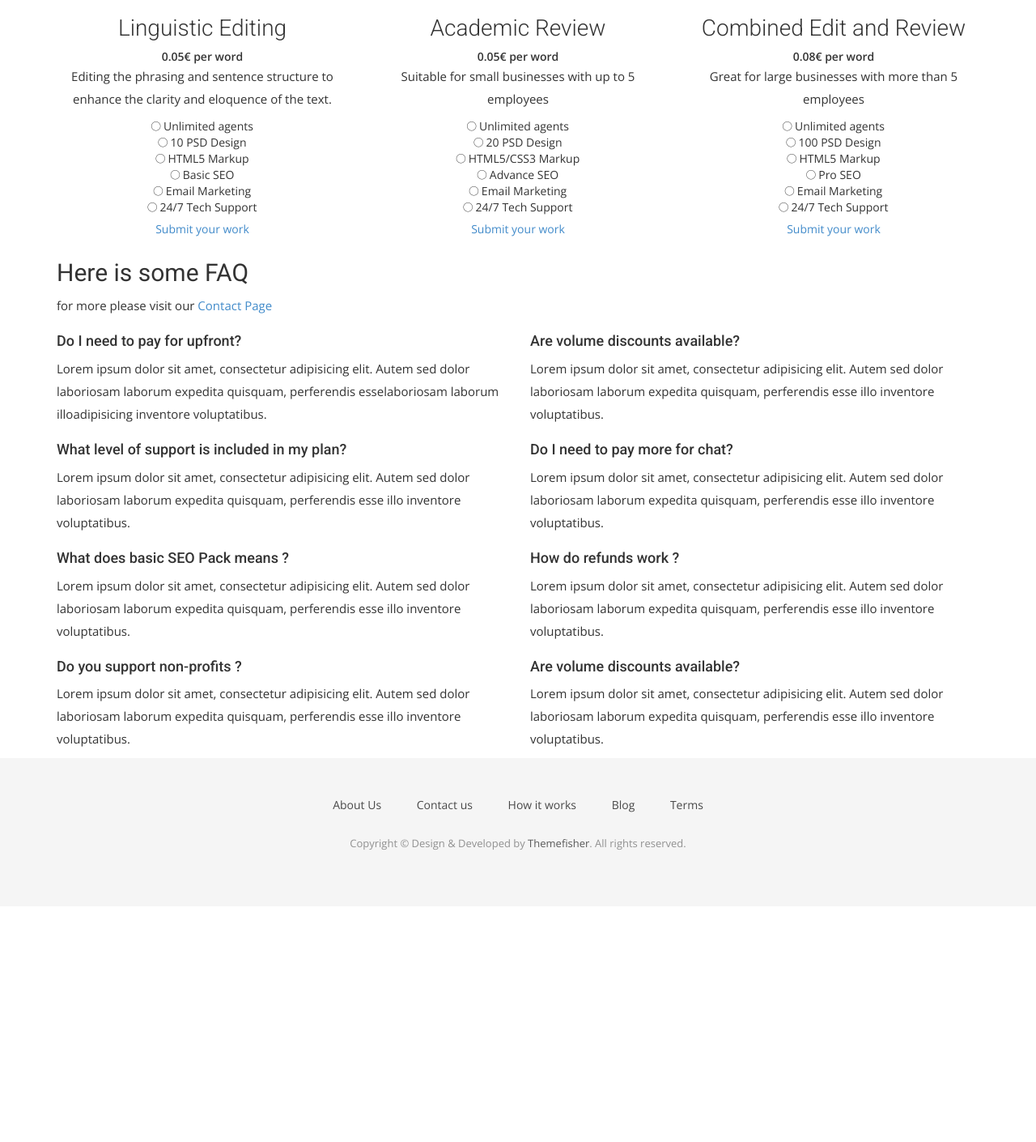
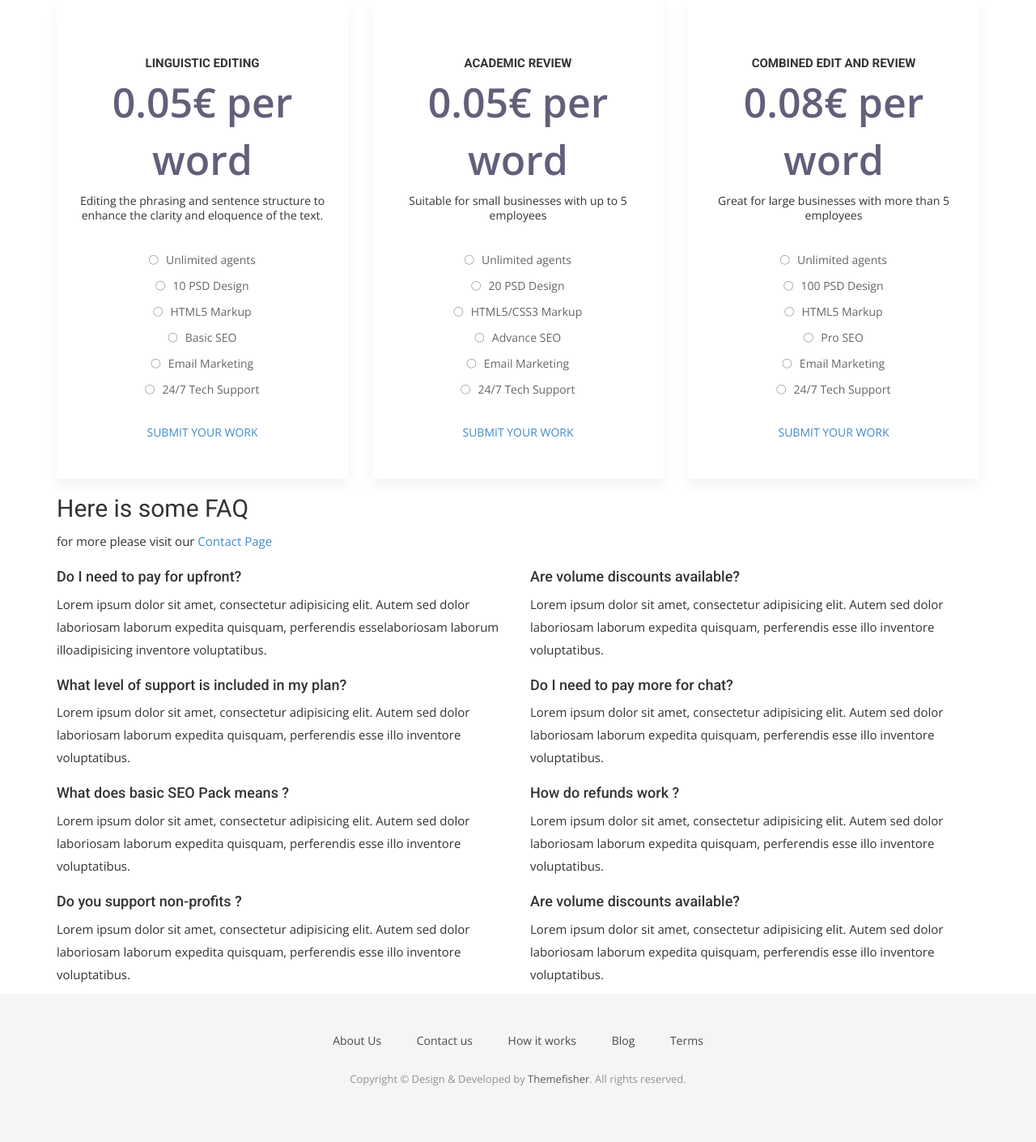
Before and after one commit to caseypaquola/caseypaquola.airspace.github.io, a Jekyll site: the page built from prices.html, in a window 1280 px wide. Shown: the part 422-1832 px from the top of the page at 81% size. Built offline with Jekyll 4.4.1, drawn with Linux system fonts in a browser that asks for light colours; nearby versions of some CDN libraries; some web fonts are replaced; before the commit the page ends 1541 px from its top, so only the background shows below that.

Commit message:
Update style.css

```diff
--- a/css/style.css
+++ b/css/style.css
@@ -32,3 +32,56 @@
 .post-area a:hover {
   color: #0D0017;
 }
+
+/*=================================================================
+  Pricing section
+==================================================================*/
+.pricing-table .pricing-item {
+  padding: 40px 20px;
+  background: #fff;
+  box-shadow: 0 8px 15px 0 rgba(5, 57, 106, 0.06);
+}
+
+.pricing-table .pricing-item a.btn-main, .pricing-table .pricing-item a.btn-transparent, .pricing-table .pricing-item a.btn-small {
+  text-transform: uppercase;
+  margin-top: 20px;
+}
+
+.pricing-table .pricing-item li {
+  font-weight: 400;
+  padding: 6px 0;
+  color: #666;
+}
+
+.pricing-table .pricing-item li i {
+  margin-right: 6px;
+  color: #655E7A;
+}
+
+.pricing-table .price-title {
+  padding: 30px 0 20px;
+}
+
+.pricing-table .price-title > h3 {
+  font-weight: 700;
+  margin: 0 0 5px;
+  font-size: 15px;
+  text-transform: uppercase;
+}
+
+.pricing-table .price-title > p {
+  font-size: 14px;
+  font-weight: 400;
+  line-height: 18px;
+  margin-top: 5px;
+}
+
+.pricing-table .price-title .value {
+  color: #655E7A;
+  font-size: 50px;
+  padding: 10px 0;
+}
+
+/*---------------------------------------------
+					Pricing close
+-----------------------------------------------*/
```
